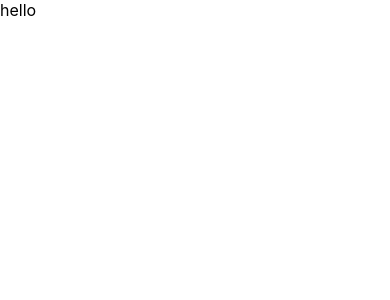
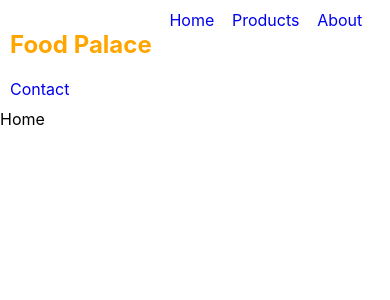
Before and after one commit to abolanle111/REACT-GROUP-30, a React (Create React App) app in the folder food-palace/: page / in a window 390 px wide. Shown: the top 300 px of the page. Built offline with nearby package versions, Linux system fonts and the light colour scheme.

Commit message:
adding navbar and routes

```diff
--- a/food-palace/package.json
+++ b/food-palace/package.json
@@ -6,6 +6,7 @@
     "cra-template": "1.2.0",
     "react": "^18.0.0",
     "react-dom": "^18.0.0",
+    "react-router-dom": "^6.3.0",
     "react-scripts": "^5.0.1"
   },
   "scripts": {
--- a/food-palace/src/App.js
+++ b/food-palace/src/App.js
@@ -1,8 +1,26 @@
-
+import { BrowserRouter, Routes, Route } from "react-router-dom";
+import Home from "./components/Home"
+import Contact  from "./components/Contact"
+import Products from "./components/Products"
+import About  from "./components/About"
+import Nav from "./components/Nav";
+import Footer from "./components/Footer";
+// import User from "./pages/User/User";
 
 function App() {
   return (
-      <div>hello</div>
+    <BrowserRouter>
+<Nav/>
+      {/* <Home/> */}
+      <Routes>
+      <Route path="/" exact index element={<Home />} />
+      <Route path="contact" element={<Contact />} />
+      <Route path="products" element={<Products/>} />
+      <Route path="about" element={<About />} />
+      </Routes>
+
+      <Footer/>
+    </BrowserRouter>
   );
 }
 
--- a/food-palace/src/components/About.js
+++ b/food-palace/src/components/About.js
@@ -0,0 +1,9 @@
+import React from 'react'
+
+function About() {
+  return (
+    <div>About</div>
+  )
+}
+
+export default About
--- a/food-palace/src/components/Contact.js
+++ b/food-palace/src/components/Contact.js
@@ -0,0 +1,9 @@
+import React from 'react'
+
+const Contact = () => {
+  return (
+    <div>Contact</div>
+  )
+}
+
+export default Contact
--- /dev/null
+++ b/food-palace/src/components/Footer.js
@@ -0,0 +1,9 @@
+import React from 'react'
+
+function Footer() {
+  return (
+    <div></div>
+  )
+}
+
+export default Footer
--- a/food-palace/src/components/Home.js
+++ b/food-palace/src/components/Home.js
@@ -0,0 +1,12 @@
+import React from 'react'
+import Contact from './Contact'
+
+const Home = () => {
+  return (
+    <div>
+        Home
+    </div>
+  )
+}
+
+export default Home
--- /dev/null
+++ b/food-palace/src/components/Nav.css
@@ -0,0 +1,62 @@
+.Header{
+
+    position: fixed;
+    width: 100%;
+    padding: 50px 0;
+    z-index: 100;
+    transition: 0.8s cubic-bezier(0.2, 0.8, 0.2, 1);
+}
+.palaceTitle{
+    color: orange;
+}
+
+a{
+    text-decoration: none;
+}
+
+.HeaderGroup{
+    padding: 10px;
+    max-width: 800px;
+    margin: 0 auto;
+    display: grid;
+    grid-template-columns: repeat(5, auto);
+}
+
+.Header a{
+color: white;
+font-weight: 700;
+}
+
+.Header button {
+    padding: 8px 20px;
+    font-size: 20px;
+    background: #56ccf2;
+    font-weight: 700;
+    border: none;
+    border-radius: 10px;
+    outline: none;
+    cursor: pointer;
+    transition: 1s cubic-bezier(0.2, 0.8, 0.2, 1);
+}
+
+/* for animating the button  */
+.Header button:hover {
+    background: white;
+    box-shadow: 0 10px 20px rgba(0, 0, 0, 0.25);
+transform: translate(-3px);
+}
+
+@media (max-width: 640px) {
+    .Header {
+       padding: 15px 0;
+       /* width: 20px; */
+        }
+
+        .HeaderGroup{
+           grid-template-columns: repeat(4, auto);
+            }
+
+            .Header a:nth-child(4){
+                display: none;
+                }
+}
--- /dev/null
+++ b/food-palace/src/components/Nav.js
@@ -0,0 +1,23 @@
+import React from 'react'
+import { Link } from "react-router-dom";
+import "./Nav.css"
+
+function Nav() {
+  return (
+
+    <div className="HeaderGroup">
+    <Link to="/#">
+
+      <h2 className="palaceTitle">Food Palace</h2>
+    </Link>
+      <Link to="/">Home</Link>
+      <Link to="/products">Products</Link>
+      <Link to="/about">About</Link>
+      <Link to="/contact">Contact</Link>
+
+    </div>
+
+  )
+}
+
+export default Nav
--- a/food-palace/src/components/Products.js
+++ b/food-palace/src/components/Products.js
@@ -0,0 +1,9 @@
+import React from 'react'
+
+function Products() {
+  return (
+    <div>Products</div>
+  )
+}
+
+export default Products
```
Also changed, not shown: 1 other file (tests, documents, lock files or other folders).
